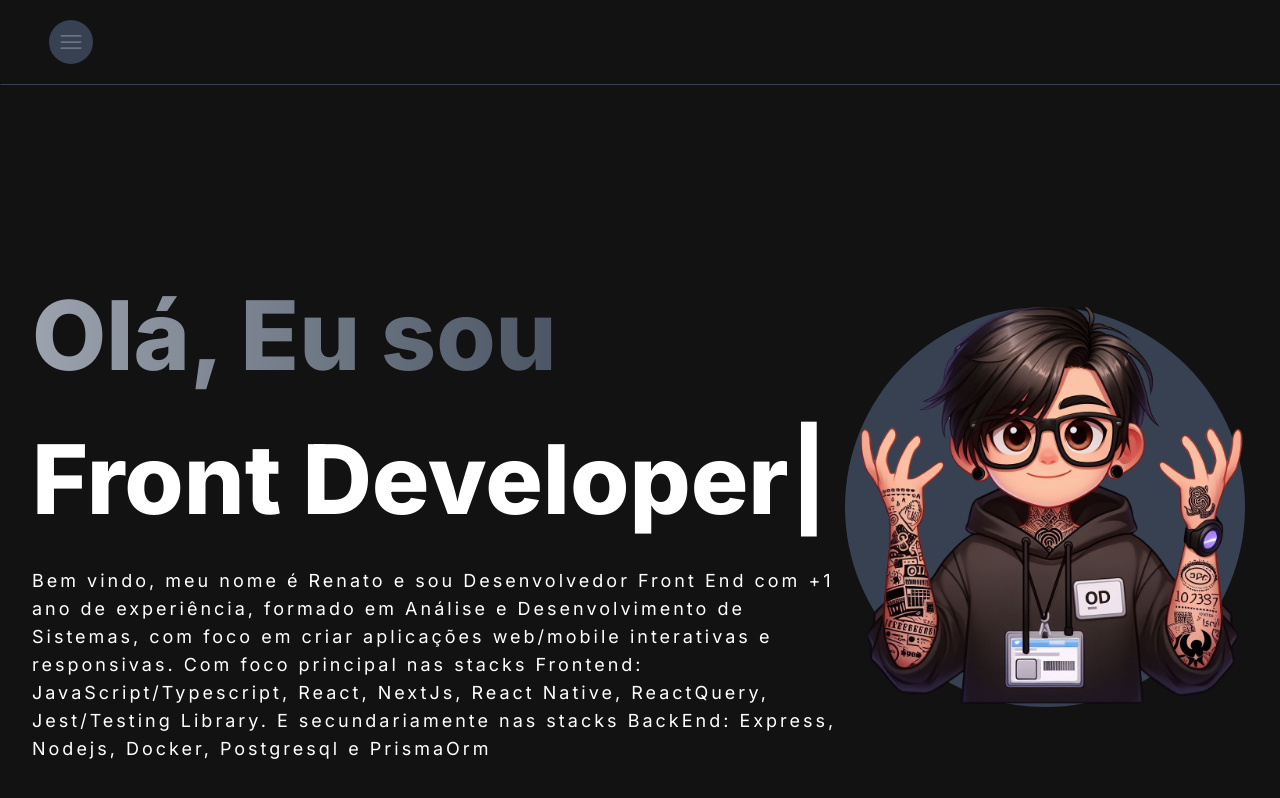
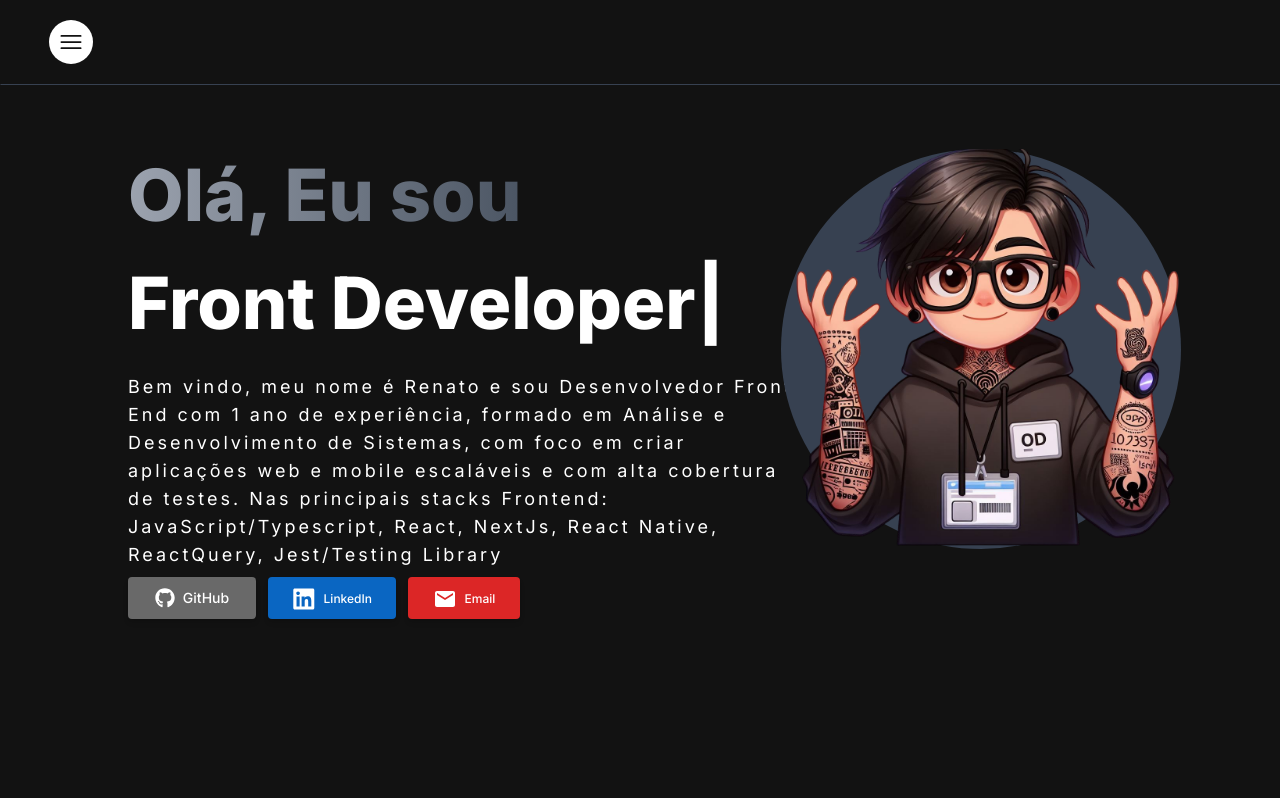
Before and after one commit to Renatofujimoto/next-portfolio, a Next.js app: page / in a window 1280 px wide. Shown: the top 798 px of the page. Built offline with nearby package versions, Linux system fonts and the light colour scheme.

Commit message:
feat: adding cta in home page

```diff
--- a/components/Home/Home.tsx
+++ b/components/Home/Home.tsx
@@ -3,19 +3,21 @@ import React from "react";
 import Image from "next/image";
 import { TypeAnimation } from "react-type-animation";
 import { motion } from "framer-motion";
+import { FaGithub, FaLinkedin } from "react-icons/fa";
+import { MdEmail } from "react-icons/md";
 
 const HomePage = () => {
   return (
     <>
-      <section className="lg:mt-36 sm:mt-14 lg:h-[560px] lg:py-10 mx-8 flex  flex-col justify-center">
-        <div className="grid grid-cols-1 mt-20 mb-20 lg:mb-20 sm:grid-cols-12">
+      <section className="lg:py-10 mx-8 flex flex-col justify-center items-center sm:mx-16 lg:mx-32 max-h-screen">
+        <div className="grid grid-cols-1 sm:grid-cols-12">
           <motion.div
             initial={{ opacity: 0, scale: 0.5 }}
             animate={{ opacity: 1, scale: 1 }}
             transition={{ duration: 0.5 }}
             className="col-span-8 place-self-center text-center sm:text-left justify-self-start"
           >
-            <h2 className="text-white my-4 text-3xl sm:text-5xl lg:text-8xl lg:leading-normal font-extrabold">
+            <h2 className="text-white my-4 text-3xl sm:text-5xl lg:text-7xl lg:leading-normal font-extrabold">
               <span className="text-transparent bg-clip-text bg-gradient-to-r from-gray-400 to-gray-600">
                 Olá, Eu sou
               </span>
@@ -35,13 +37,12 @@ const HomePage = () => {
               />
             </h2>
             <p className="text-xs md:text-lg mb-2 text-white tracking-[3px]">
-              Bem vindo, meu nome é Renato e sou Desenvolvedor Front End com +1
+              Bem vindo, meu nome é Renato e sou Desenvolvedor Front End com 1
               ano de experiência, formado em Análise e Desenvolvimento de
-              Sistemas, com foco em criar aplicações web/mobile interativas e
-              responsivas. Com foco principal nas stacks Frontend:
+              Sistemas, com foco em criar aplicações web e mobile escaláveis e
+              com alta cobertura de testes. Nas principais stacks Frontend:
               JavaScript/Typescript, React, NextJs, React Native, ReactQuery,
-              Jest/Testing Library. E secundariamente nas stacks BackEnd:
-              Express, Nodejs, Docker, Postgresql e PrismaOrm
+              Jest/Testing Library
             </p>
           </motion.div>
           <motion.div
@@ -62,6 +63,39 @@ const HomePage = () => {
             </div>
           </motion.div>
         </div>
+        <div className="flex flex-row gap-3 mx-5 w-full">
+          <button
+            onClick={() => {
+              window.location.href = "https://github.com/Renatofujimoto";
+            }}
+            type="button"
+            className="mb-2 w-32 flex justify-center items-center rounded bg-[#696969] px-4 sm:px-6 py-2 sm:py-2.5 text-xs sm:text-sm font-medium  leading-normal text-white shadow-md transition duration-150 ease-in-out hover:shadow-lg focus:shadow-lg focus:outline-none focus:ring-0 active:shadow-lg"
+          >
+            <FaGithub className="h-5 w-5 mr-2" />
+            GitHub
+          </button>
+          <button
+            onClick={() => {
+              window.location.href =
+                "https://www.linkedin.com/in/renato-fujimoto-1321b71b0/";
+            }}
+            type="button"
+            className="mb-2 w-32 flex justify-center items-center rounded bg-[#0a66c2] px-6 pb-2 pt-2.5 text-xs font-medium  leading-normal text-white shadow-md transition duration-150 ease-in-out hover:shadow-lg focus:shadow-lg focus:outline-none focus:ring-0 active:shadow-lg"
+          >
+            <FaLinkedin className="h-6 w-6 mr-2" />
+            LinkedIn
+          </button>
+          <button
+            onClick={() => {
+              window.location.href = "mailto:renatofujimoto2@gmail.com";
+            }}
+            type="button"
+            className="mb-2 w-28 flex justify-center items-center rounded bg-red-600 px-6 pb-2 pt-2.5 text-xs font-medium  leading-normal text-white shadow-md transition duration-150 ease-in-out hover:shadow-lg focus:shadow-lg focus:outline-none focus:ring-0 active:shadow-lg"
+          >
+            <MdEmail className="h-6 w-6 mr-2" />
+            Email
+          </button>
+        </div>
       </section>
     </>
   );
--- a/components/Navbar/Header.tsx
+++ b/components/Navbar/Header.tsx
@@ -9,7 +9,7 @@ const Header = () => {
         <div className="flex items-center gap-x-8">
           <button
             onClick={onSideBarOpen}
-            className="p-2 rounded-full bg-gray-700 text-gray-500 hover:bg-gray-200 hover:text-gray-600"
+            className="p-2 rounded-full bg-white text-[#121212] hover:bg-gray-200 hover:text-gray-600"
           >
             <HiBars3 size={28} className="cursor-pointer shrink-0" />
           </button>
```
